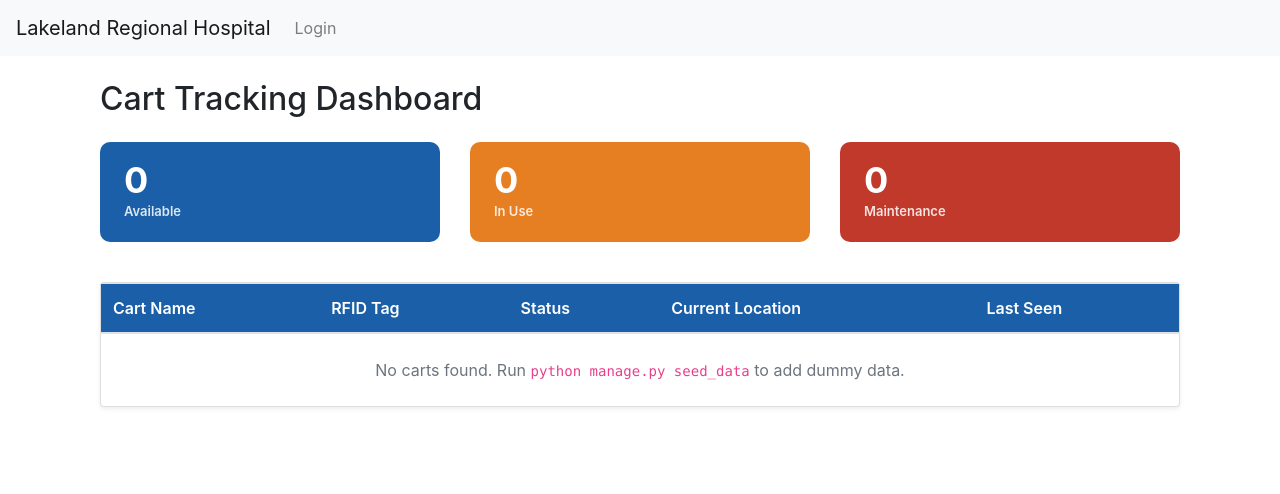
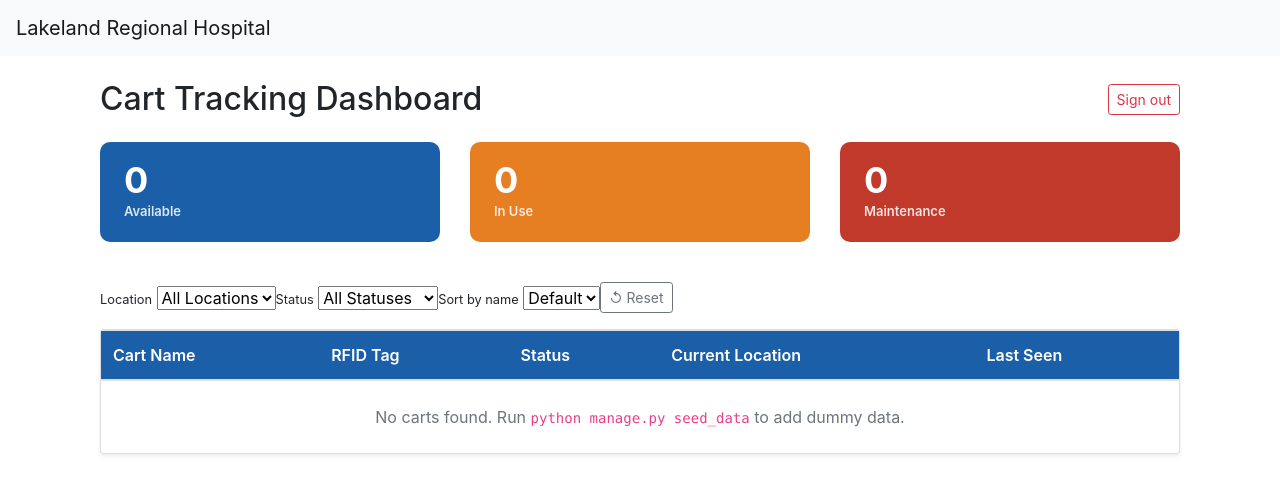
Before and after one commit to Emanuelj2/LakelendRegionalProject, a Django app: page /dashboard/ in a window 1280 px wide. Shown: the top 494 px of the page. Run offline with Django 5.2, Linux system fonts and the light colour scheme; the visitor is signed in with stand-in values (Sample User, id 1); data that the repository does not hold is empty; some libraries are stand-ins or nearby versions.

Commit message:
made some changes (fliter, login, logout)

```diff
--- a/LakelandRegional/application/templates/base.html
+++ b/LakelandRegional/application/templates/base.html
@@ -17,11 +17,7 @@
             </button>
             <div class="collapse navbar-collapse" id="navbarNav">
                 <ul class="navbar-nav">
-                    <br>
-                    <li class="nav-item">
-                        <a class="nav-link" href="/login">Login</a>
 
-                    </li>
                 </ul>
             </div>
         </nav>
--- a/LakelandRegional/application/templates/dashboard.html
+++ b/LakelandRegional/application/templates/dashboard.html
@@ -34,7 +34,12 @@
 </style>
 
 <div class="container mt-4">
-  <h2 class="mb-4">Cart Tracking Dashboard</h2>
+
+
+  <div class="d-flex justify-content-between align-items-center mb-4">
+    <h2 class="mb-0">Cart Tracking Dashboard</h2>
+    <a href="{% url 'logout' %}" class="btn btn-outline-danger btn-sm">Sign out</a>
+  </div>
 
   <!-- ── Summary Cards ── -->
   <div class="row mb-4">
@@ -57,6 +62,40 @@
       </div>
     </div>
   </div>
+
+ <!-- ── Filters ── -->
+<div class="d-flex flex-wrap gap-2 align-items-end mb-3">
+  <div>
+    <label class="form-label mb-1 small">Location</label>
+    <select id="filterLocation" class="form-select form-select-sm" onchange="applyFilters()">
+      <option value="">All Locations</option>
+      {% for location in locations %}
+        <option value="{{ location.id }}">{{ location.name }}</option>
+      {% endfor %}
+    </select>
+  </div>
+
+  <div>
+    <label class="form-label mb-1 small">Status</label>
+    <select id="filterStatus" class="form-select form-select-sm" onchange="applyFilters()">
+      <option value="">All Statuses</option>
+      <option value="available">Available</option>
+      <option value="in_use">In Use</option>
+      <option value="maintenance">Maintenance</option>
+    </select>
+  </div>
+
+  <div>
+    <label class="form-label mb-1 small">Sort by name</label>
+    <select id="filterSort" class="form-select form-select-sm" onchange="applyFilters()">
+      <option value="">Default</option>
+      <option value="asc">A → Z</option>
+      <option value="desc">Z → A</option>
+    </select>
+  </div>
+
+  <button class="btn btn-outline-secondary btn-sm" onclick="resetFilters()">↺ Reset</button>
+</div>
 
   <!-- ── Carts Table ── -->
   <div class="card shadow-sm">
@@ -92,4 +131,50 @@
     </div>
   </div>
 </div>
+
+
+<script>
+function applyFilters() {
+  const location = document.getElementById("filterLocation").value;
+  const status   = document.getElementById("filterStatus").value;
+  const sort     = document.getElementById("filterSort").value;
+
+  const params = new URLSearchParams();
+  if (location) params.append("location", location);
+  if (status)   params.append("status",   status);
+  if (sort)     params.append("sort",     sort);
+
+  fetch(`/api/filter-carts/?${params}`)
+    .then(r => r.json())
+    .then(data => {
+      const tbody = document.querySelector(".carts-table tbody");
+      tbody.innerHTML = "";
+
+      if (!data.carts.length) {
+        tbody.innerHTML = `<tr><td colspan="5" class="text-center text-muted py-4">No carts found.</td></tr>`;
+        return;
+      }
+
+      data.carts.forEach(cart => {
+        const row = document.createElement("tr");
+        row.innerHTML = `
+          <td><strong>${cart.name}</strong></td>
+          <td><code>${cart.rfid_tag || ''}</code></td>
+          <td><span class="badge-${cart.status_raw}">${cart.status_label}</span></td>
+          <td>${cart.location}</td>
+          <td>${cart.last_seen ? new Date(cart.last_seen).toLocaleString() : ''}</td>
+        `;
+        tbody.appendChild(row);
+      });
+    })
+    .catch(err => console.error("Filter error:", err));
+}
+
+function resetFilters() {
+  document.getElementById("filterLocation").value = "";
+  document.getElementById("filterStatus").value   = "";
+  document.getElementById("filterSort").value     = "";
+  applyFilters();
+}
+</script>
 {% endblock %}
--- a/LakelandRegional/application/urls.py
+++ b/LakelandRegional/application/urls.py
@@ -3,9 +3,10 @@ from . import views
 
 
 urlpatterns = [
-    path("", views.home, name="home"),
-    path("login/", views.login, name="login"),
+    path("", views.login, name="login"),
+    path("logout/", views.logout, name="logout"),
     path("dashboard/", views.dashboard, name="dashboard"),
     path("api/carts/", views.get_all_carts, name="get_carts"),
-
+    #path("api/filter-by-location/", views.filter_by_location, name="filter_by_location"),
+    path("api/filter-carts/", views.filter_carts, name="filter_carts"),  # ← this must exist
 ]
--- a/LakelandRegional/application/views.py
+++ b/LakelandRegional/application/views.py
@@ -3,17 +3,24 @@
 
 from django.http import JsonResponse
 from django.shortcuts import redirect, render
-from .models import Cart
+from .models import Cart, Location
 from django.contrib.auth.forms import AuthenticationForm
 from django.contrib.auth import login as auth_login
 from django.contrib.auth.decorators import login_required
+from django.contrib.auth import logout as auth_logout
 
 
 
 # home page view
-def home(request):
-    return render(request, 'home.html')
+#def home(request):
+    #return render(request, 'home.html')
 
+
+
+#hard code string form tag for login (add to git ignore)
+
+#check it the tag is valid besed on the hardcoded cradentials
+# login
 
 # user login view
 def login(request):
@@ -28,12 +35,17 @@ def login(request):
         form = AuthenticationForm()
         return render(request, 'login.html', {'form': form})
 
+def logout(request):
+    auth_logout(request)
+    return redirect('login')
+
 
 @login_required # only logged in users can access the dashboard
 def dashboard(request):
     carts = Cart.objects.select_related('current_location').all() #the carts and their current locations
     return render(request, 'dashboard.html', {
         'carts': carts,
+        'locations': Location.objects.all(),
         'available_count':    carts.filter(status='available').count(),
         'in_use_count':       carts.filter(status='in_use').count(),
         'maintenance_count':  carts.filter(status='maintenance').count(),
@@ -51,13 +63,35 @@ def get_all_carts(request):
         'last_seen': str(c.last_seen),
     } for c in carts]})
 
-@login_required
-def search(request):
-    #TODO
-    pass
 
 
+
+#Emanuel
 @login_required
-def filter():
-    #TODO
-    pass
+def filter_carts(request):
+    location_id = request.GET.get('location')
+    status      = request.GET.get('status')
+    sort        = request.GET.get('sort')
+
+    carts = Cart.objects.select_related('current_location').all()
+
+    if location_id:
+        carts = carts.filter(current_location__id=location_id)
+    if status:
+        carts = carts.filter(status=status)
+    if sort == 'asc':
+        carts = carts.order_by('name')
+    elif sort == 'desc':
+        carts = carts.order_by('-name')
+
+    return JsonResponse({
+        'carts': [{
+            'id':           c.id,
+            'name':         c.name,
+            'rfid_tag':     c.rfid_tag,
+            'status_raw':   c.status,               # "in_use"  → used for CSS class
+            'status_label': c.get_status_display(), # "In Use"  → used for display text
+            'location':     c.current_location.name if c.current_location else 'Unknown',
+            'last_seen':    c.last_seen.isoformat() if c.last_seen else None,
+        } for c in carts]
+    })
```
